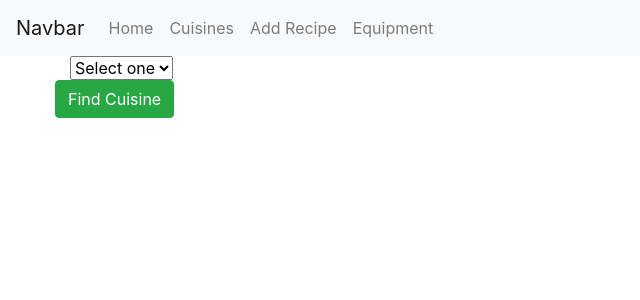
After one commit to brianscan14/Gourmet_Grub, a Flask app: page /find_meals in a window 1280 px wide. The commit adds this page. Shown: the top 300 px of the page, without its empty margins (0-640 px from the left). Run offline with Flask 2, Linux system fonts and the light colour scheme; some libraries are stand-ins or nearby versions.

Commit message:
changing file names to meal as filtering by meal type niw instead of cuisine

```diff
--- a/templates/cuisines.html
+++ b/templates/cuisines.html
@@ -21,8 +21,6 @@
 
 	{% endfor %}
 
-    <div class="">
-    <a href="{{url_for('add_cuisine')}}" class="btn btn-success">Add!</a>
-    </div>
+
 
 {% endblock %}
--- /dev/null
+++ b/templates/find_meals.html
@@ -0,0 +1,27 @@
+{% extends 'base.html' %}
+{% block content %}
+
+<div class="row">
+
+    <form action="{{ url_for('find_meals')}}" method="POST">
+        <div class="row">
+            <div class="input-field col-9">
+                    <select id="meal_type" name="meal_type">
+                        <option value="" disabled selected>Select one</option>
+                        <option value="breakfast">Breakfast</option>
+                        <option value="lunch">Lunch</option>
+                        <option value="dinner">Dinner</option>
+                    </select>
+
+                    <!-- <label>recipe_type</label>
+                <input id="cuisine_name" name="cuisine_name" type="text"> -->
+            </div>
+        </div>
+
+    <div class="row">
+        <button class="btn btn-success" type="submit" name="action">Find Cuisine</button>
+    </div>
+    </form>
+</div>
+
+{% endblock %}
--- a/templates/cuisine_results.html
+++ b/templates/meal_results.html
@@ -2,8 +2,6 @@
 {% block content %}
 
 {% for cuisine in recipies %}
-
-
 
         <div class="row">
 
--- a/templates/recipies.html
+++ b/templates/recipies.html
@@ -10,11 +10,13 @@
 		<div id="search_recipe"><button type="submit">Look</button></div>
 	</form>
 
-< <ul>
+     <a href="{{url_for('find_meals')}}" class="btn btn-primary">find</a>
+
+<ul>
     {% for recipe in recipies %}
     <li>    {{recipe.recipe_name}}</li>
     <li>    {{recipe.recipe_prep}}</li>
-    <li>    {{recipe.recipe_cuisine}}</li>
+    <li>    {{recipe.cuisine_name}}</li>
     <li>    {{recipe.tools}}</li>
     <li>    {{recipe.image}}</li>
 
```
Also changed, not shown: templates/find_cuisines.html (deleted, +0 -24 lines).
